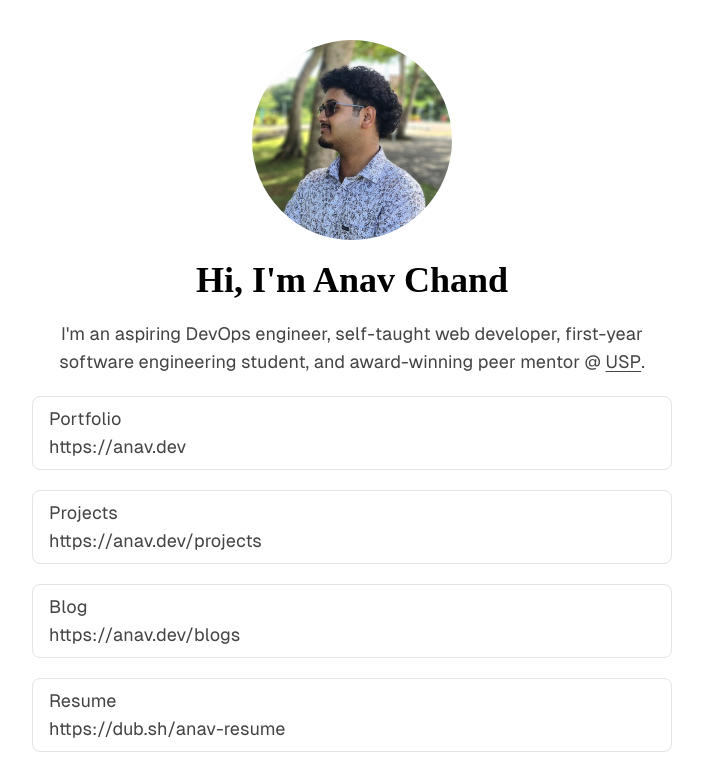
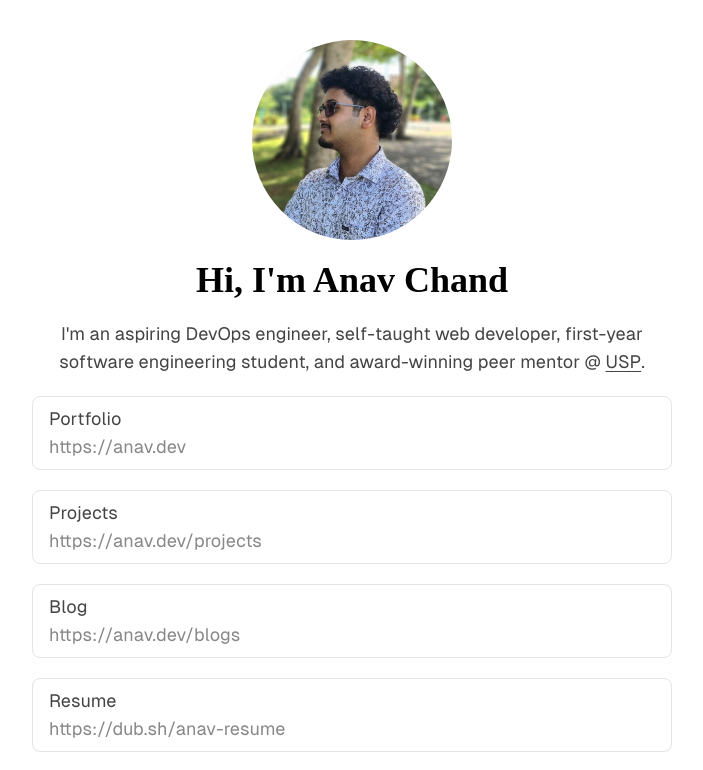
Before and after one commit to anav5704/links.anav.dev, a SvelteKit app: page / in a window 1280 px wide. Shown: the top 770 px of the page, without its empty margins (288-991 px from the left). Built offline with nearby package versions, Linux system fonts and the light colour scheme; a web font is replaced by a local one.

Commit message:
style: clean up layout

```diff
--- a/src/app.css
+++ b/src/app.css
@@ -15,4 +15,8 @@
         @apply font-semibold text-black text-3xl md:text-4xl text-center;
         font-family: "Alice", serif;
     }
+
+    .faded {
+        @apply text-[#888888];
+    }
 }
```
